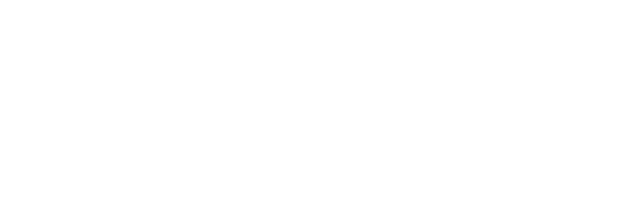
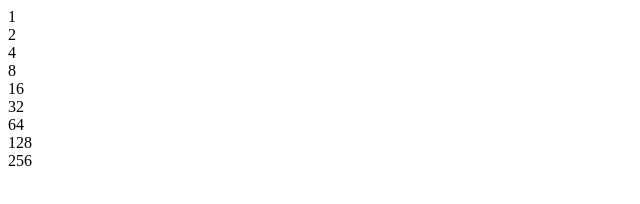
Before and after one commit to EmilyMenendez12/tests, a plain HTML site: page index.html in a window 1280 px wide. Shown: the whole page, without its empty margins (0-640 px from the left). Drawn offline with Linux system fonts and the light colour scheme.

Commit message:
Update index.html

```diff
--- a/index.html
+++ b/index.html
@@ -6,7 +6,12 @@
 
 
     <body>
-
+<script>
+for(var x = 0; x <= 8; x++){
+  var y = Math.pow(2,x);
+  document.write(y + "<br/>")
+}
+</script>
     </body>
 
     </html>
```
